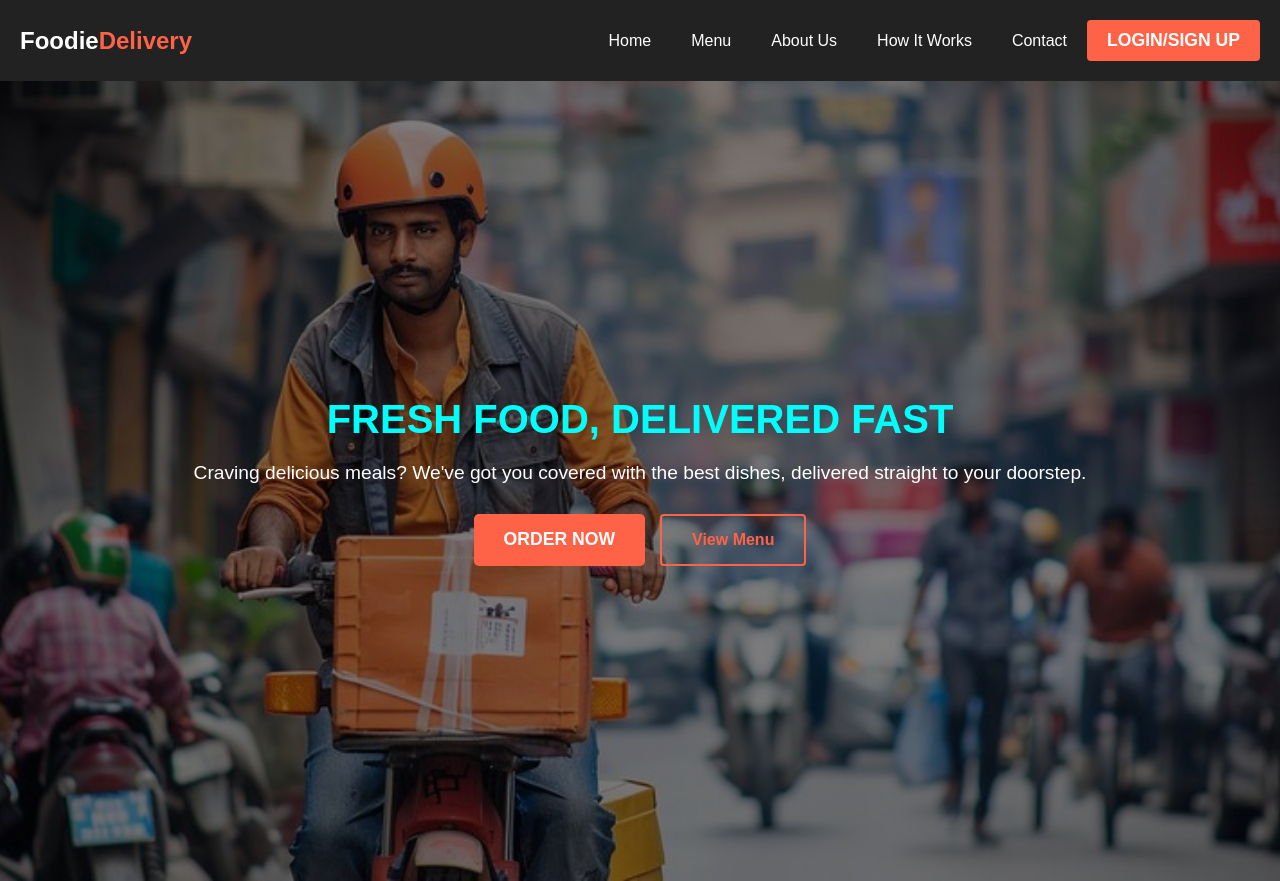
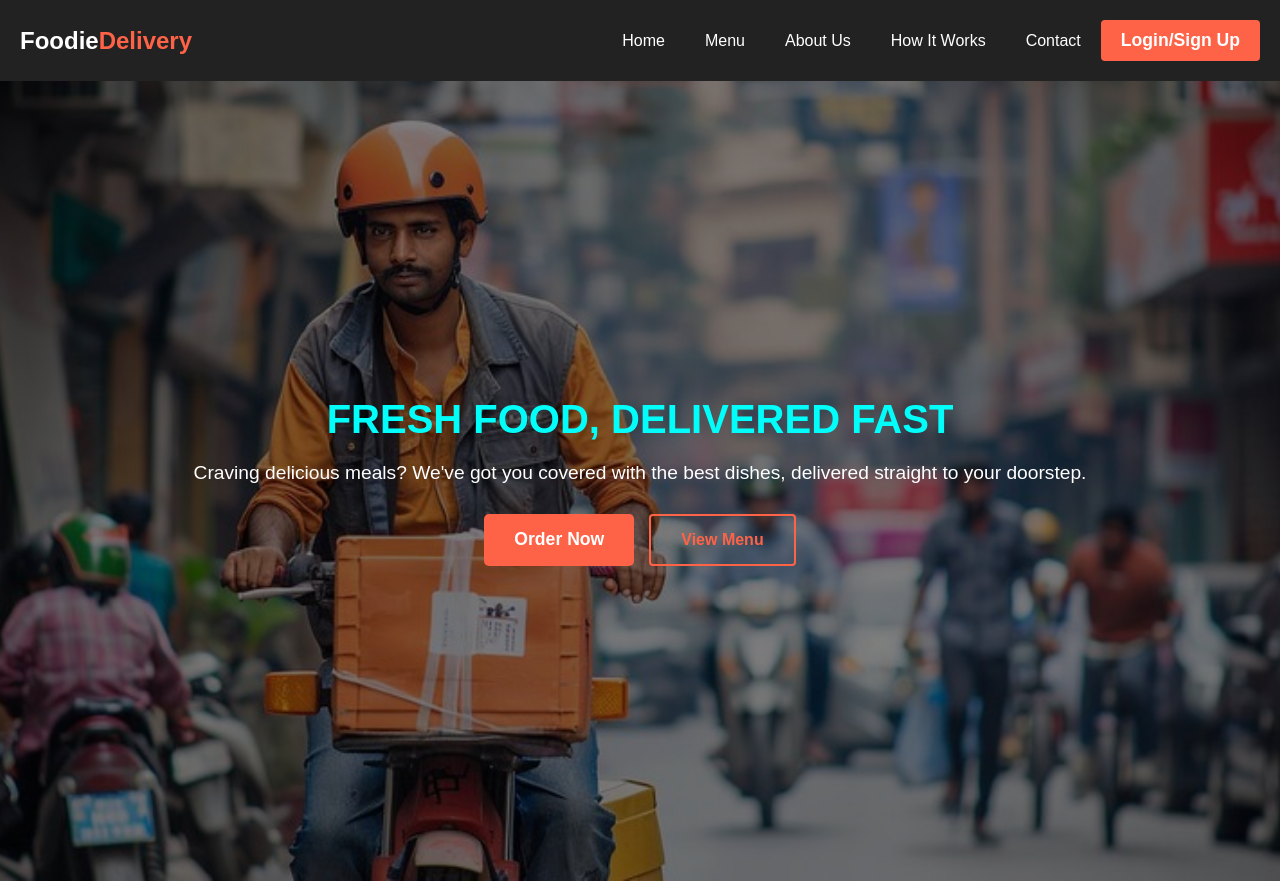
Before and after one commit to KTGamage/Food-Deliery-Website, a plain HTML site: page index.html in a window 1280 px wide. Shown: the top 881 px of the page. Drawn offline with nearby package versions, Linux system fonts and the light colour scheme.

Commit message:
button properties changed

```diff
--- a/style.css
+++ b/style.css
@@ -308,20 +308,7 @@ header {
     color: #ff6347;
 }
 
-.cta-button {
-    background-color: #ff6347;
-    color: #fff;
-    padding: 10px 20px;
-    border: none;
-    border-radius: 4px;
-    cursor: pointer;
-    text-transform: uppercase;
-    transition: background-color 0.3s;
-}
 
-.cta-button:hover {
-    background-color: #e5533f;
-}
 
 
 
```
